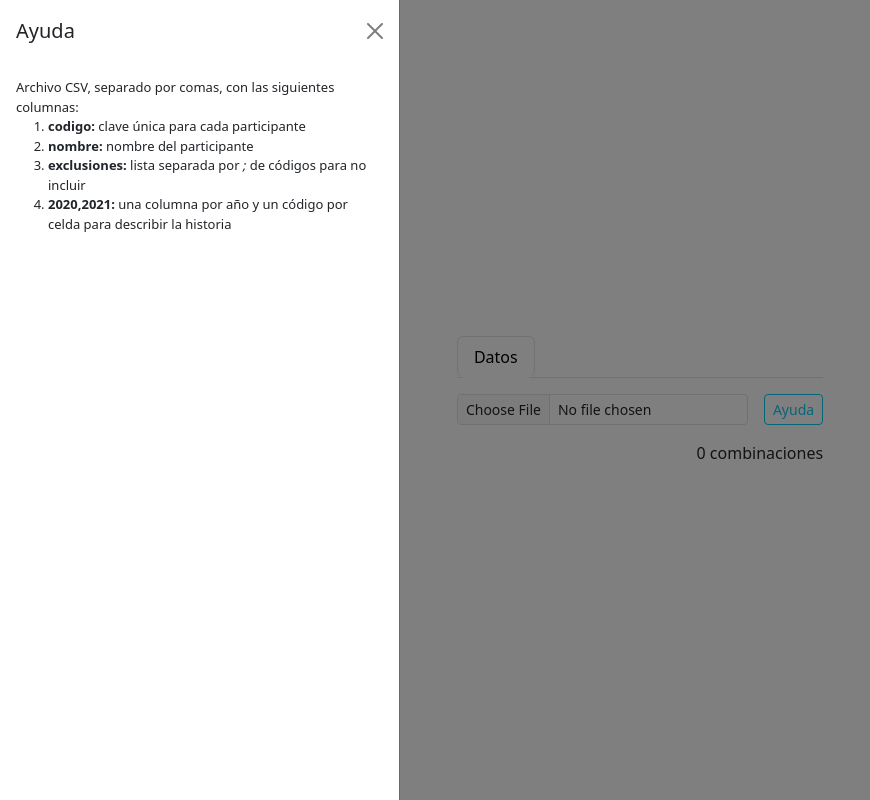
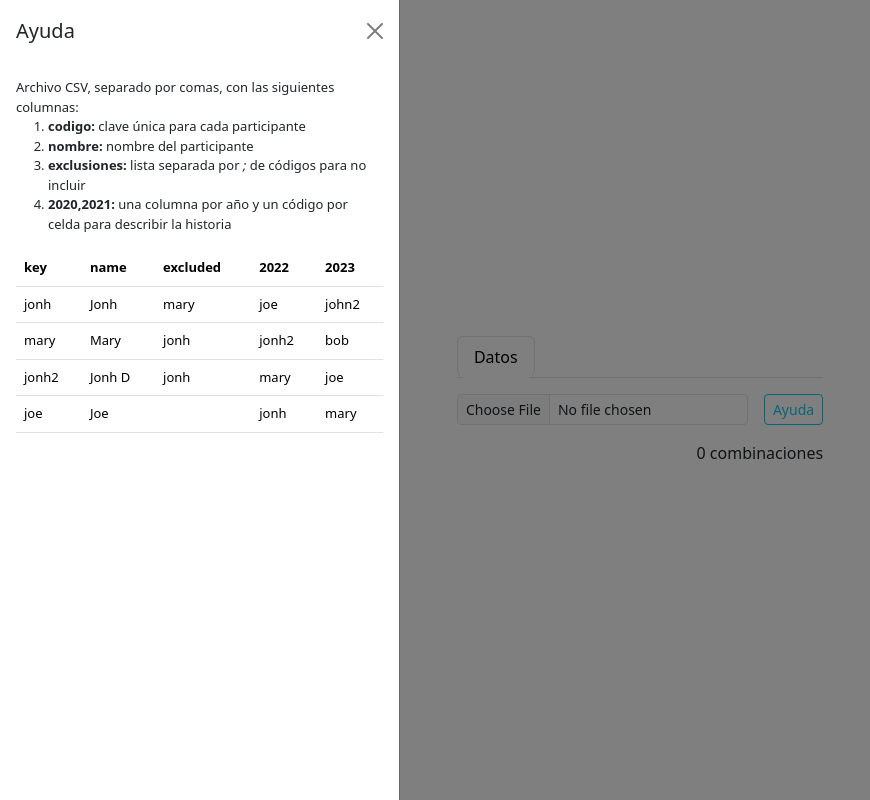
Before and after one commit to pasculorente/amigo-invisible, a React (Vite) app: page / in a window 1280 px wide. Both pictures are taken after a click on the button "Ayuda". Shown: the whole page, without its empty margins (0-870 px from the left). Built offline with nearby package versions, Linux system fonts and the light colour scheme.

Commit message:
[DOC] Add example

```diff
--- a/src/app/help.tsx
+++ b/src/app/help.tsx
@@ -1,3 +1,49 @@
+import { Table } from "react-bootstrap"
+
+function ExampleTable() {
+    return <Table>
+        <thead>
+            <tr>
+                <th>key</th>
+                <th>name</th>
+                <th>excluded</th>
+                <th>2022</th>
+                <th>2023</th>
+            </tr>
+        </thead>
+        <tbody>
+            <tr>
+                <td>jonh</td>
+                <td>Jonh</td>
+                <td>mary</td>
+                <td>joe</td>
+                <td>john2</td>
+            </tr>
+            <tr>
+                <td>mary</td>
+                <td>Mary</td>
+                <td>jonh</td>
+                <td>jonh2</td>
+                <td>bob</td>
+            </tr>
+            <tr>
+                <td>jonh2</td>
+                <td>Jonh D</td>
+                <td>jonh</td>
+                <td>mary</td>
+                <td>joe</td>
+            </tr>
+            <tr>
+                <td>joe</td>
+                <td>Joe</td>
+                <td></td>
+                <td>jonh</td>
+                <td>mary</td>
+            </tr>
+        </tbody>
+
+    </Table>
+}
 export function FileFormat(
     props: { lang?: 'en' | 'es' } = { lang: 'es' }
 ): React.ReactElement {
@@ -22,6 +68,7 @@ export function FileFormat(
                         with the history. One key per cell. Can be empty
                     </li>
                 </ol>
+                <ExampleTable />
             </div>
         )
     return (
@@ -43,6 +90,7 @@ export function FileFormat(
                     por celda para describir la historia
                 </li>
             </ol>
+            <ExampleTable />
         </div>
     )
 }
```
Also changed, not shown: 1 other file (tests, documents, lock files or other folders).
